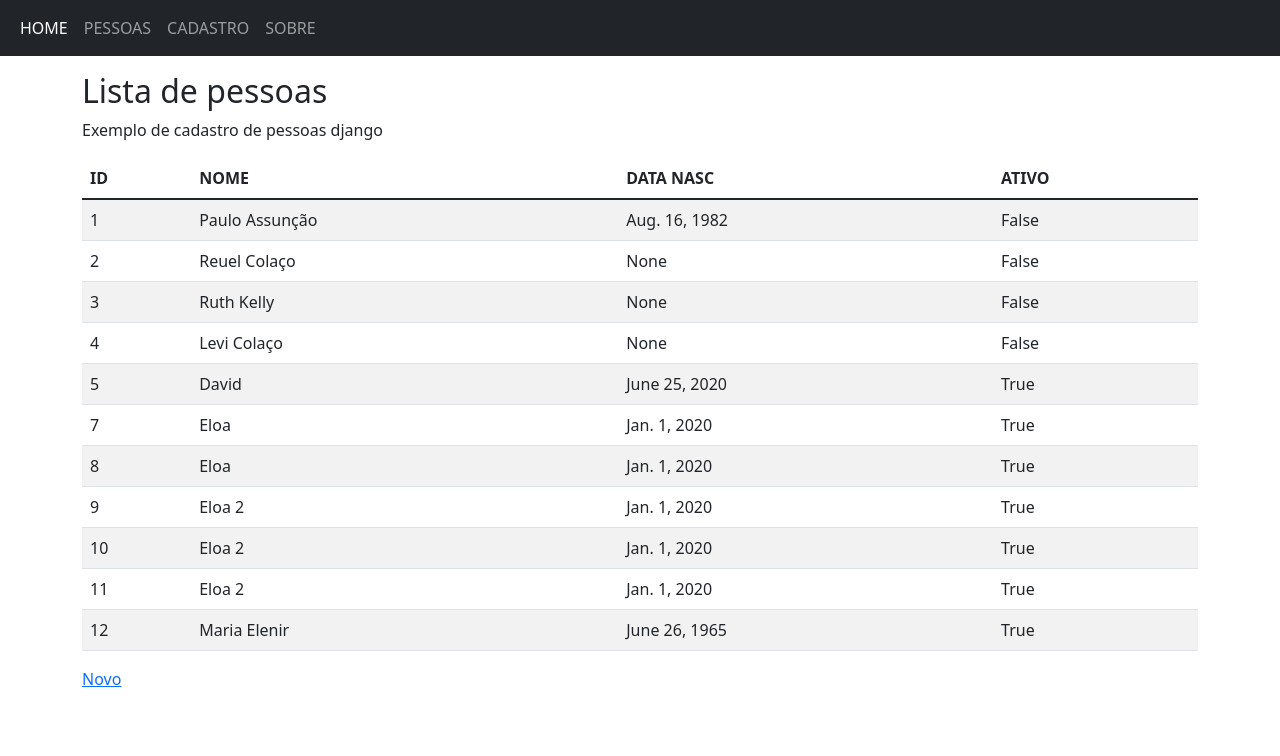
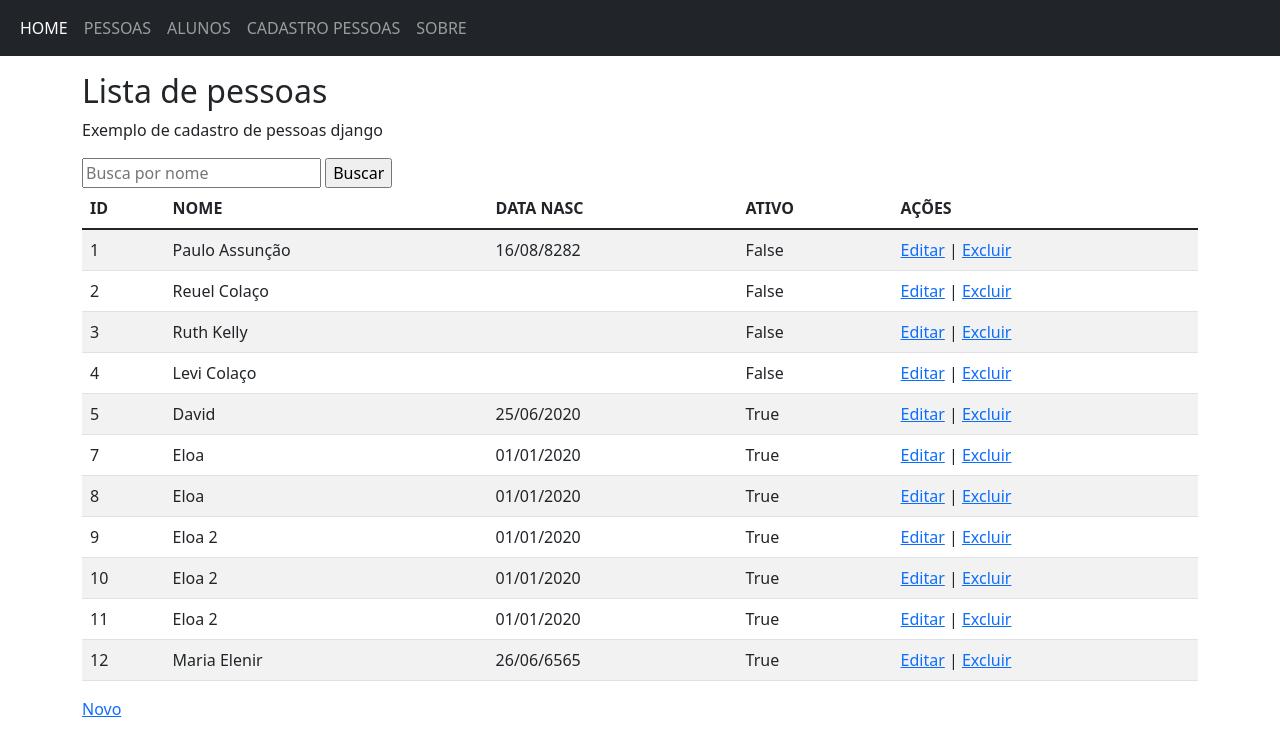
Before and after one commit to paulopab/cad_pessoas, a Django app: page /pessoa/ in a window 1280 px wide. Shown: the top 756 px of the page. Run offline with Django 3.2, Linux system fonts and the light colour scheme; data comes from the database, SQL or seed files in the repository; both versions use the stored data as it was after the commit.

Commit message:
Implementado funções de editar, delete e consulta por nome

```diff
--- /dev/null
+++ b/aluno/urls.py
@@ -0,0 +1,5 @@
+from django.urls import path
+from .views import ListAlunoView
+urlpatterns = [
+    path('', ListAlunoView.as_view(), name='aluno.index')
+]
--- a/main/templates/base.html
+++ b/main/templates/base.html
@@ -5,6 +5,7 @@
     <title>Cadastro de pessoas</title>
      <link href="https://cdn.jsdelivr.net/npm/bootstrap@5.1.2/dist/css/bootstrap.min.css" rel="stylesheet">
      <script src="https://cdn.jsdelivr.net/npm/bootstrap@5.1.2/dist/js/bootstrap.bundle.min.js"></script>
+
 
 </head>
 <body>
@@ -19,8 +20,11 @@
      <li class="nav-item">
         <a class="nav-link" href="{% url 'pessoa.index' %}">PESSOAS</a>
       </li>
+        <li class="nav-item">
+        <a class="nav-link" href="{% url 'aluno.index' %}">ALUNOS</a>
+      </li>
       <li class="nav-item">
-        <a class="nav-link" href="{% url 'pessoa.novo' %}">CADASTRO</a>
+        <a class="nav-link" href="{% url 'pessoa.novo' %}">CADASTRO PESSOAS</a>
       </li>
       <li class="nav-item">
         <a class="nav-link " href="#">SOBRE</a>
--- a/pessoa/models.py
+++ b/pessoa/models.py
@@ -1,10 +1,10 @@
 from django.db import models
 
+
 class Pessoa(models.Model):
-    nome_completo = models.CharField(max_length=255, null=True, blank= True)
+    nome_completo = models.CharField(max_length=255, null=True, blank=True)
     ativa = models.BooleanField(default=True)
     data_nascimento = models.DateField(null=True)
 
-
     def __str__(self) -> str:
         return self.nome_completo
--- /dev/null
+++ b/pessoa/templates/pessoa/pessoa_confirm_delete.html
@@ -0,0 +1,5 @@
+<form method="post">
+  {% csrf_token %}
+  <p> Deseja relamente excluir o registro "{{object }}"?</p>
+  <input type="submit" value="Confirmar">
+</form>
--- a/pessoa/templates/pessoa/pessoa_list.html
+++ b/pessoa/templates/pessoa/pessoa_list.html
@@ -4,6 +4,11 @@
 <div class="container mt-3">
   <h2>Lista de pessoas</h2>
   <p>Exemplo de cadastro de pessoas django</p>
+
+  <form method="GET">
+    <input type="text" name="nome" placeholder="Busca por nome">
+    <input type="submit" value="Buscar">
+  </form>
 
   <table class="table table-striped">
     <thead>
@@ -12,6 +17,7 @@
         <th>NOME</th>
         <th>DATA NASC</th>
         <th>ATIVO</th>
+        <th>AÇÕES</th>
       </tr>
     </thead>
     <tbody>
@@ -20,8 +26,11 @@
     <tr>
       <td>{{pessoa.id}}</td>
       <td>{{pessoa.nome_completo}}</td>
-        <td>{{pessoa.data_nascimento}}</td>
+        <td>{{pessoa.data_nascimento | date:"d/m/yy" }}</td>
         <td>{{pessoa.ativa}}</td>
+       <td> <a href="{% url 'pessoa.editar' pessoa.pk %}"> Editar</a>  |
+         <a href="{% url 'pessoa.excluir' pessoa.pk %}"> Excluir</a>
+       </td>
       </tr>
 
     {% endfor %}
--- a/pessoa/urls.py
+++ b/pessoa/urls.py
@@ -1,9 +1,10 @@
-from django.urls import  path
-from .views import ListaPessoaview, PessoaCreateView
+from django.urls import path
+from .views import ListaPessoaview, PessoaCreateView, PessoaUpdateView, PessoaDeleteView
 
 urlpatterns = [
     path('', ListaPessoaview.as_view(), name='pessoa.index'),
-    path('novo/', PessoaCreateView.as_view(), name='pessoa.novo')
-
+    path('novo/', PessoaCreateView.as_view(), name='pessoa.novo'),
+    path('editar/<int:pk>', PessoaUpdateView.as_view(), name='pessoa.editar'),
+    path('excluir/<int:pk>', PessoaDeleteView.as_view(), name='pessoa.excluir'),
 
 ]
--- a/pessoa/views.py
+++ b/pessoa/views.py
@@ -1,5 +1,7 @@
 from django.shortcuts import render
-from django.views.generic import ListView, CreateView
+# Importação das funções Listagem(ListView), Geração de formulários(CreateView),
+# Atualização de registro(UpdateView), Deleção de registro (DeleteView)
+from django.views.generic import ListView, CreateView, UpdateView, DeleteView
 from .models import Pessoa
 from .forms import PessoaForm
 
@@ -9,9 +11,28 @@ class ListaPessoaview(ListView):
     model = Pessoa
     queryset = Pessoa.objects.all().order_by('id')
 
+    def get_queryset(self):
+        queryset = super().get_queryset()
+        filtro_nome = self.request.GET.get('nome') or None
 
-# Classe para ciação de formulários
+        if filtro_nome:
+            queryset = queryset.filter(nome_completo__contains=filtro_nome)
+        return queryset
+
+
+# Classe para criação de formulários
 class PessoaCreateView(CreateView):
     model = Pessoa
     form_class = PessoaForm
     success_url = '/pessoa/'
+
+# Classe para edição de pessoas
+class PessoaUpdateView(UpdateView):
+    model = Pessoa
+    form_class = PessoaForm
+    success_url = '/pessoa/'
+
+# Classe para deleção de pessoas
+class PessoaDeleteView(DeleteView):
+    model = Pessoa
+    success_url = '/pessoa/'
--- a/project/settings.py
+++ b/project/settings.py
@@ -44,6 +44,7 @@ INSTALLED_APPS = [
     'django.contrib.staticfiles',
     'main',
     'pessoa',
+    'aluno'
 ]
 
 MIDDLEWARE = [
--- a/project/urls.py
+++ b/project/urls.py
@@ -21,4 +21,5 @@ urlpatterns = [
     path('admin/', admin.site.urls),
     path('', include('main.urls')),
     path('pessoa/', include('pessoa.urls')),
+    path('aluno/', include('aluno.urls')),
 ]
```
Also changed, not shown: aluno/templates/aluno/aluno_list.html (added, +39 -0 lines), pessoa/forms.py (+11 -4 lines), pessoa/templates/pessoa/pessoa_form.html (+13 -5 lines), aluno/templates/__init__.py (added), aluno/templates/aluno/__init__.py (added), db.sqlite3.
